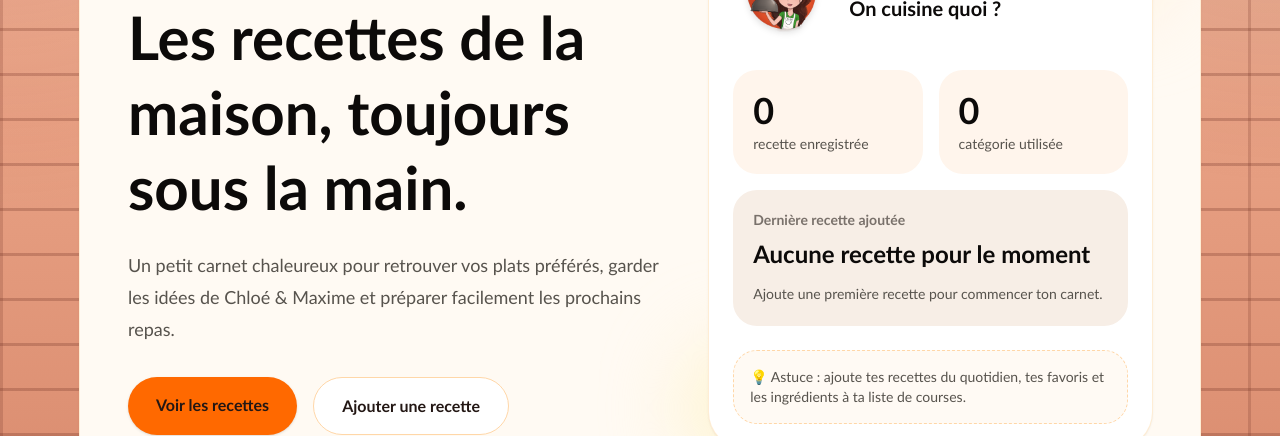
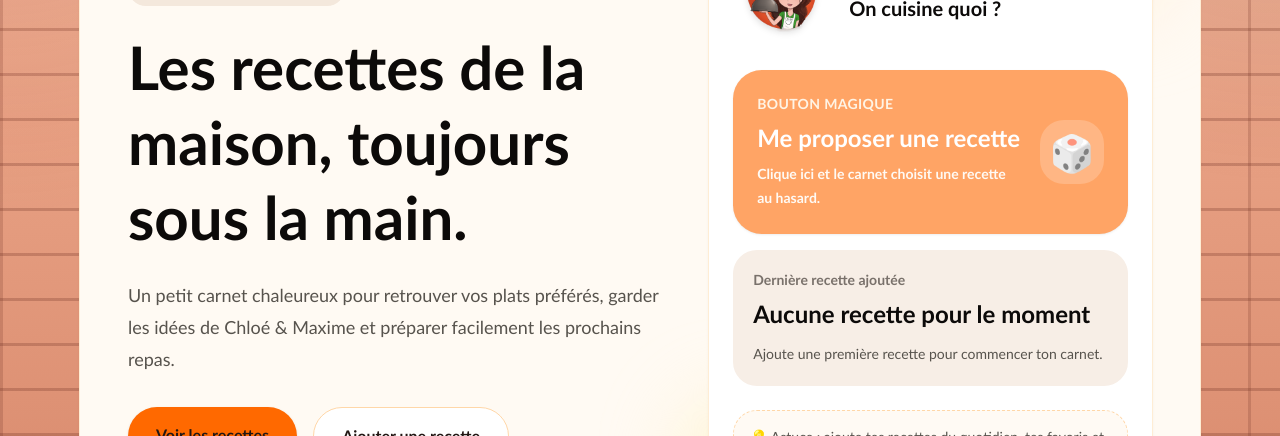
Before and after one commit to Lacharrogne/Carnet-de-recettes, a React (Vite) app: page / in a window 1280 px wide. Shown: the part 239-675 px from the top of the page. Built offline with nearby package versions, Linux system fonts and the light colour scheme; no server answers; the database is empty.

Commit message:
Ajoute un bouton recette aleatoire sur l accueil

```diff
--- a/src/pages/HomePage.tsx
+++ b/src/pages/HomePage.tsx
@@ -1,10 +1,12 @@
 import { useEffect, useMemo, useState } from 'react'
-import { Link } from 'react-router-dom'
+import { Link, useNavigate } from 'react-router-dom'
 import { RECIPE_CATEGORIES } from '../data/recipeOptions'
 import { getRecipes } from '../services/recipes'
 import type { Recipe } from '../types/recipe'
 
 export default function HomePage() {
+  const navigate = useNavigate()
+
   const [recipes, setRecipes] = useState<Recipe[]>([])
   const [loading, setLoading] = useState(true)
   const [errorMessage, setErrorMessage] = useState('')
@@ -53,9 +55,14 @@ export default function HomePage() {
     })
   }, [recipes])
 
-  const usedCategoriesCount = useMemo(() => {
-    return categoriesWithCount.filter((category) => category.count > 0).length
-  }, [categoriesWithCount])
+  function goToRandomRecipe() {
+    if (recipes.length === 0) return
+
+    const randomIndex = Math.floor(Math.random() * recipes.length)
+    const randomRecipe = recipes[randomIndex]
+
+    navigate(`/recipes/${randomRecipe.id}`)
+  }
 
   return (
     <section className="space-y-14">
@@ -118,28 +125,35 @@ export default function HomePage() {
                 </div>
               </div>
 
-              <div className="grid grid-cols-2 gap-4">
-                <div className="rounded-[1.5rem] bg-[#fff5ec] p-5">
-                  <p className="text-4xl font-black text-stone-950">
-                    {recipes.length}
-                  </p>
-                  <p className="mt-1 text-sm font-medium text-stone-600">
-                    recette{recipes.length > 1 ? 's' : ''} enregistrée
-                    {recipes.length > 1 ? 's' : ''}
-                  </p>
-                </div>
+              <div className="grid gap-4">
+                <button
+                  type="button"
+                  onClick={goToRandomRecipe}
+                  disabled={loading || recipes.length === 0}
+                  className="group rounded-[1.8rem] bg-orange-500 p-6 text-left text-white shadow-sm transition hover:-translate-y-1 hover:bg-orange-600 hover:shadow-md disabled:cursor-not-allowed disabled:opacity-60"
+                >
+                  <div className="flex items-center justify-between gap-5">
+                    <div>
+                      <p className="text-sm font-black uppercase tracking-wide text-orange-100">
+                        Bouton magique
+                      </p>
 
-                <div className="rounded-[1.5rem] bg-[#fff5ec] p-5">
-                  <p className="text-4xl font-black text-stone-950">
-                    {usedCategoriesCount}
-                  </p>
-                  <p className="mt-1 text-sm font-medium text-stone-600">
-                    catégorie{usedCategoriesCount > 1 ? 's' : ''} utilisée
-                    {usedCategoriesCount > 1 ? 's' : ''}
-                  </p>
-                </div>
+                      <h3 className="mt-2 text-2xl font-black">
+                        Me proposer une recette
+                      </h3>
 
-                <div className="col-span-2 rounded-[1.5rem] bg-[#f7eee6] p-5">
+                      <p className="mt-2 text-sm font-semibold leading-6 text-orange-50">
+                        Clique ici et le carnet choisit une recette au hasard.
+                      </p>
+                    </div>
+
+                    <span className="flex h-16 w-16 shrink-0 items-center justify-center rounded-3xl bg-white/20 text-4xl transition group-hover:rotate-6 group-hover:scale-110">
+                      🎲
+                    </span>
+                  </div>
+                </button>
+
+                <div className="rounded-[1.5rem] bg-[#f7eee6] p-5">
                   <p className="text-sm font-bold text-stone-500">
                     Dernière recette ajoutée
                   </p>
```
